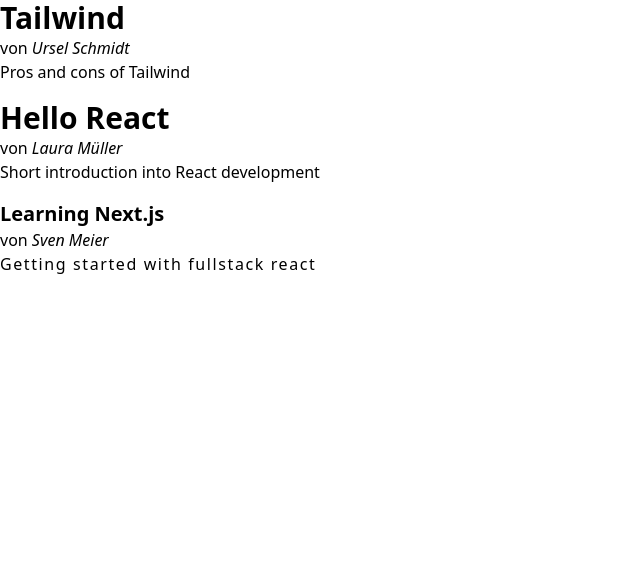
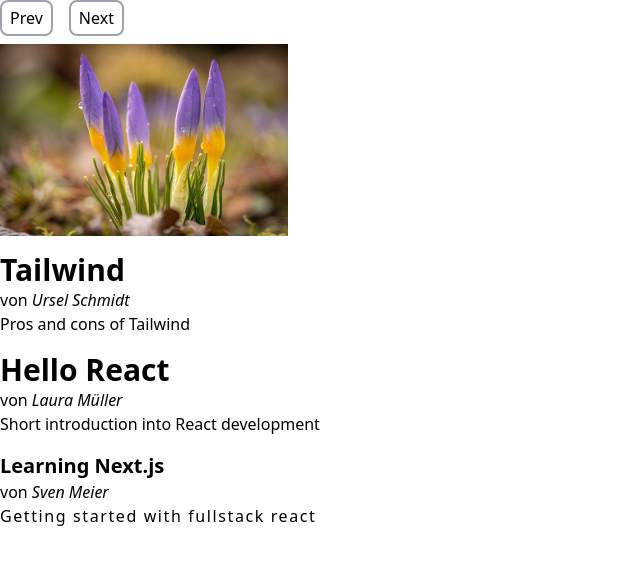
Before and after one commit to nilshartmann/po-react-intro, a React (Vite) app: page / in a window 1280 px wide. Shown: the top 564 px of the page, without its empty margins (0-640 px from the left). Built offline with nearby package versions, Linux system fonts and the light colour scheme.

Commit message:
07a: Ausgang State

```diff
--- a/src/App.tsx
+++ b/src/App.tsx
@@ -5,11 +5,17 @@
 import { TeaserAuthor } from "./components/TeaserAuthor.tsx";
 import TeaserIntro from "./components/TeaserIntro.tsx";
 import { LargeTeaser } from "./components/LargeTeaser.tsx";
+import Slider from "./components/Slider.tsx";
+
+// Kämen in einer echten Anwendung aus dem CMS oder DB oder...
+const images = ["01.png", "02.png", "03.png", "04.png", "05.png", "06.png"];
 
 export default function App() {
   // wo kommen die Daten her? => sehen wir uns später an
   return (
     <ArticleList>
+      <Slider images={images} />
+
       <LargeTeaser
         author={"Ursel Schmidt"}
         intro={"Pros and cons of Tailwind"}
--- /dev/null
+++ b/src/components/Slider.tsx
@@ -0,0 +1,19 @@
+import { useState } from "react";
+
+type SliderProps = {
+  images: string[];
+};
+
+export default function Slider({ images }: SliderProps) {
+  const currentImage = 0;
+
+  return (
+    <div>
+      <div className={"ButtonBar"}>
+        <button>Prev</button>
+        <button>Next</button>
+      </div>
+      <img src={`/images/${images[currentImage]}`} alt={"..."} />
+    </div>
+  );
+}
```
